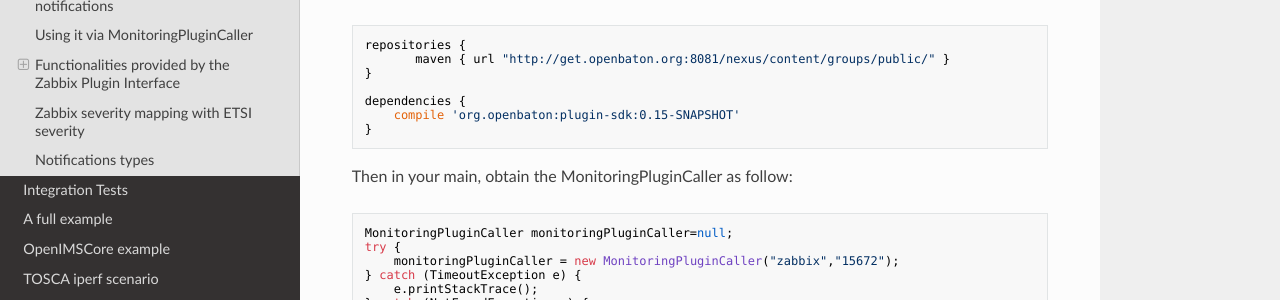
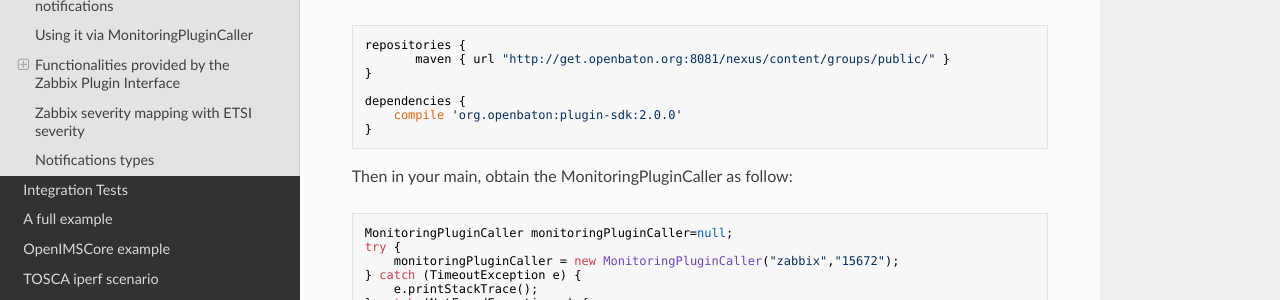
Before and after one commit to openbaton/docs, an MkDocs documentation site: the page built from docs/zabbix-plugin.md, in a window 1280 px wide and 900 px high, scrolled down 3282 px. Shown: the part 152-452 px from the top of the window. Built offline with MkDocs 1.6.1, drawn with Linux system fonts in a browser that asks for light colours; nearby versions of some CDN libraries; old or Windows-style settings are respelled for this version of MkDocs.

Commit message:
Updated plugin-sdk version to 2.0.0

````diff
--- a/docs/zabbix-plugin.md
+++ b/docs/zabbix-plugin.md
@@ -113,7 +113,7 @@
 }
 
 dependencies {
-    compile 'org.openbaton:plugin-sdk:0.15-SNAPSHOT'
+    compile 'org.openbaton:plugin-sdk:2.0.0'
 }
 ```
 
````
